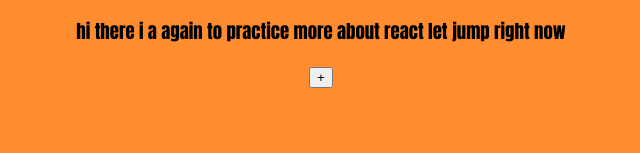
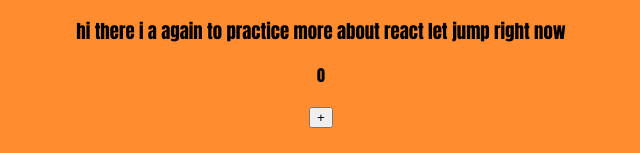
Before and after one commit to felipe-programador-18/corrida-app, a React (Create React App) app in the folder corrida-app/: page / in a window 1280 px wide. Shown: the part 304-457 px from the top of the page, without its empty margins (319-959 px from the left). Built offline with nearby package versions, Linux system fonts and the light colour scheme.

Commit message:
c12-thuoght in solutions about incresead

```diff
--- a/corrida-app/src/App.js
+++ b/corrida-app/src/App.js
@@ -6,16 +6,22 @@ import Remember from './remmeber';
 import Create from './create';
 
 
-function App() {
+function App(){
+// setflag another code to remember
+const [one, setone] = useState(0)
 
 //practice about useState
   const [Maisone, setAumenta] = useState(0)
   const Increased = () => {
      setAumenta(Maisone+1)
      console.log('test here')
+
+     setone(one+1)
+     console.log('test click here', + one)
   }
  const Decrement = () => {
    setAumenta(Maisone-1)
+
  }
 
  //here is tagget element of set in the choise!!!
@@ -110,7 +116,9 @@ const Pegaopt = (props) =>{
 
       <Remember kimore = 'hi there i a again to practice more about react let jump right now' />
 
-      <Create missed= '+'/>
+
+      <Aumenta more={one} />
+      <Create missed= '+' onClick={Increased} />
 
     </div>
   );
```
